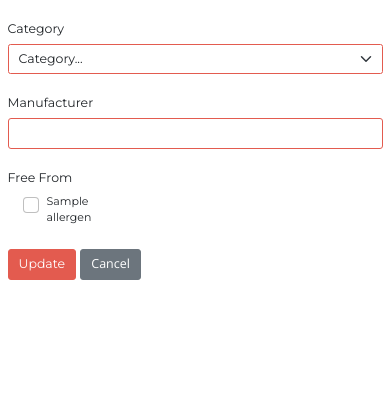
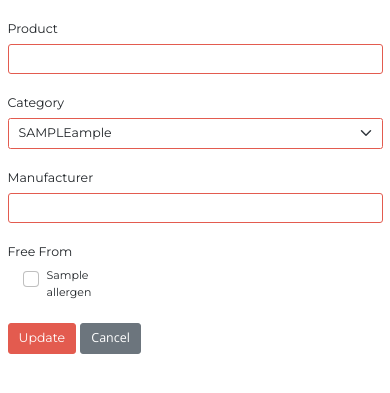
Before and after one commit to richardhenyash/freefrom, a Flask app: template templates/product_edit.html in a window 390 px wide. Shown: the part 70-463 px from the top of the page. Run offline with Flask 2, Linux system fonts and the light colour scheme; the template is opened without the code that fills it: values that come from a table or form of the project are taken from there, most other values are stand-ins (such as "Sample title", 1, 10 or a date in 2020); some libraries are stand-ins or nearby versions.

Commit message:
update product edit and veiw functionality

```diff
--- a/templates/product_edit.html
+++ b/templates/product_edit.html
@@ -3,16 +3,27 @@
 {% from "_formhelpers.html" import form_error %}
     <section id="product-edit" class="container-sm">
         <div class="row">
-        <form id="product-edit-form" method="POST" action="{{ url_for('products.edit', product=product) }}">
+        <form id="product-edit-form" method="POST" action="{{ url_for('products.edit', product_id=product_id) }}">
+            <div class="row">
+                <div class="col-md-3"></div>
+                <div class="col-12 col-md-6 pt-4">
+                    {{ form.name.label(class="form-label input-label") }}
+                    {{ form.name(class="form-control form-control-lg input-title") }}
+                    {{ form_error(form.name) }}
+                </div>
+                <div class="col-md-3"></div>
+            </div>
             <div class="row">
                 <div class="col-md-3"></div>
                 <div class="col-12 col-md-6 pt-4">
                     <label class="form-label input-label" for="categorySelector">Category</label>
                     <select class="form-select form-select-lg input-title" id="categorySelector"
                         name="categorySelector" aria-label="Category Selector" required>
-                        <option selected>Category...</option>
+                            <option selected>{{ product_category[0]|upper }}{{product_category[1:] }}</option>
                         {% for category in categories %}
-                            <option value="{{ category.name }}">{{ category.name[0]|upper }}{{category.name[1:] }}</option>
+                            {% if category.name != product_category %}
+                                <option value="{{ category.name }}">{{ category.name[0]|upper }}{{category.name[1:] }}</option>
+                            {% endif %}
                         {% endfor %}
                     </select>
                 </div>
@@ -36,7 +47,7 @@
                     {% for allergen in allergens %}
                         <div class="form-check form-check-inline">
                             {% if selected_allergens %}
-                                {% if allergen in selected_allergens %}
+                                {% if allergen["_id"] in selected_allergens %}
                                     <input class="form-check-input" type="checkbox" id="{{ allergen.name }}Checkbox"
                                         value="{{ allergen.name }}" name="{{ allergen.name }}Checkbox" checked>
                                 {% else %}
```
Also changed, not shown: products.py (+32 -13 lines), templates/product_view.html (+14 -0 lines).
